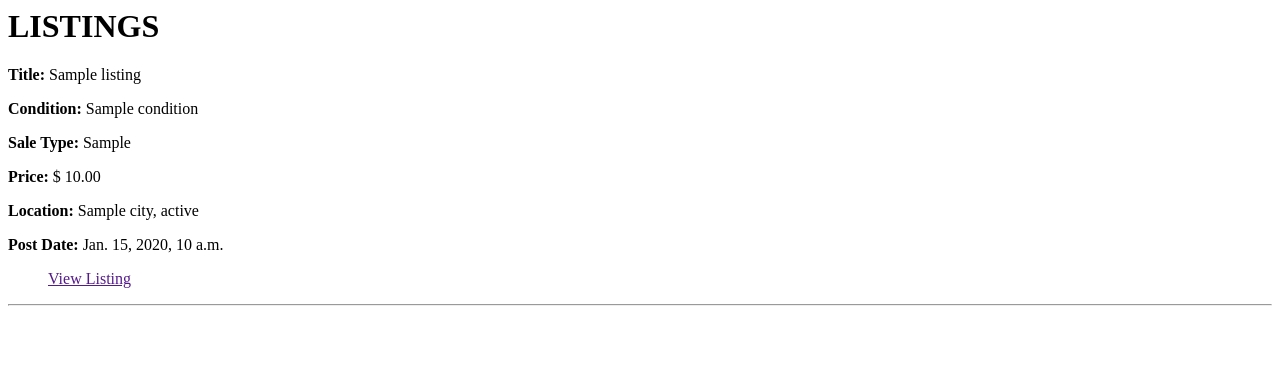
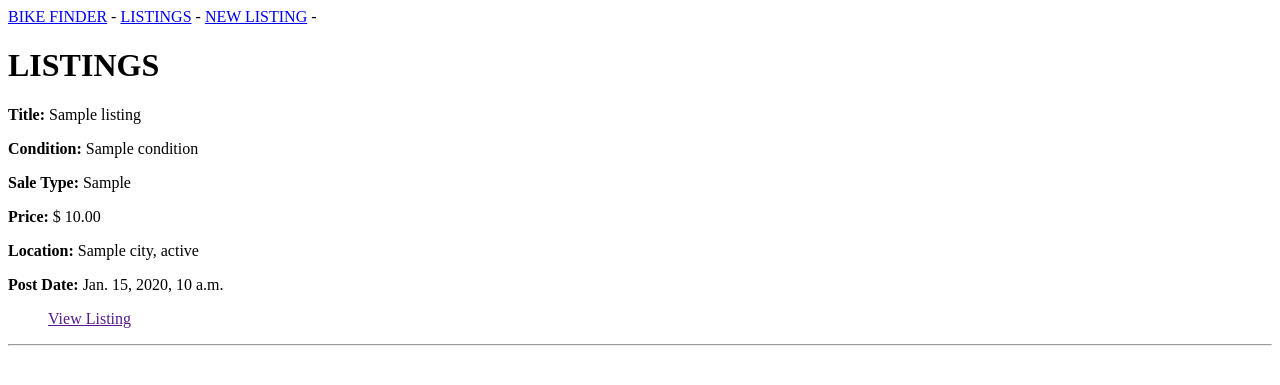
Before and after one commit to itanaysharma/djangoListings, a Django app: template listings/templates/listings/all_listings.html in a window 1280 px wide. Shown: the top 385 px of the page. Run offline with Django 4.2, Linux system fonts and the light colour scheme; the template is opened without the code that fills it: most values are stand-ins (such as "Sample title", 1, 10 or a date in 2020).

Commit message:
Navbar is added

```diff
--- a/listings/templates/listings/all_listings.html
+++ b/listings/templates/listings/all_listings.html
@@ -1,3 +1,5 @@
+{% extends "listings/base.html" %} {%block content%}
+
 <h1>LISTINGS</h1>
 
 <div class="col">
@@ -19,3 +21,5 @@
     {% endfor %}
   </div>
 </div>
+
+{%endblock content%}
--- /dev/null
+++ b/listings/templates/listings/base.html
@@ -0,0 +1,7 @@
+<nav class="navbar">
+  <a href="{% url 'listings:index' %}">BIKE FINDER</a> -
+  <a href="{% url 'listings:all_listings' %}">LISTINGS</a> -
+  <a href="{% url 'listings:new_listing' %}">NEW LISTING</a> -
+</nav>
+
+{%block content%} {%endblock content%}
--- a/listings/templates/listings/new_listing.html
+++ b/listings/templates/listings/new_listing.html
@@ -1,3 +1,5 @@
+{% extends "listings/base.html" %} {%block content%}
+
 <h1>NEW LISTING</h1>
 
 <form
@@ -5,6 +7,8 @@
   method="post"
   enctype="multipart/form-data"
 >
-  <div class="form-group">{% csrf_token %} {{ form.as_p }}</div>
+  <div class="form-group">{% csrf_token %} {{ form.as_p}}</div>
   <button type="submit" class="btn">Create Listing</button>
 </form>
+
+{%endblock content%}
```
Also changed, not shown: listings/templates/listings/index.html (+6 -1 lines).
